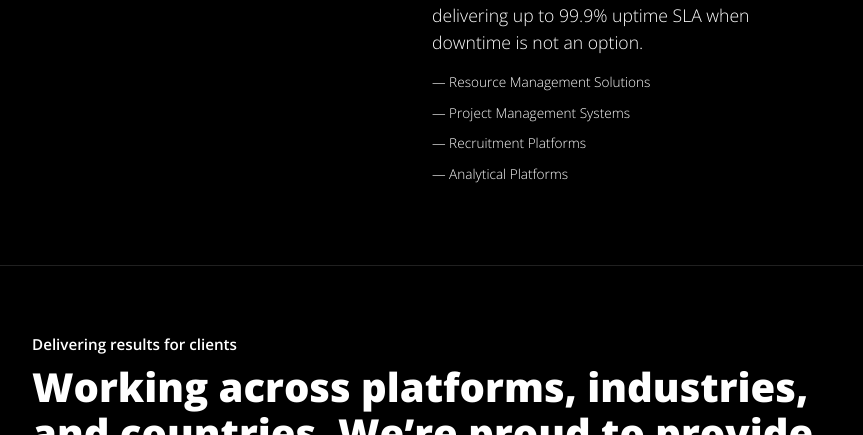
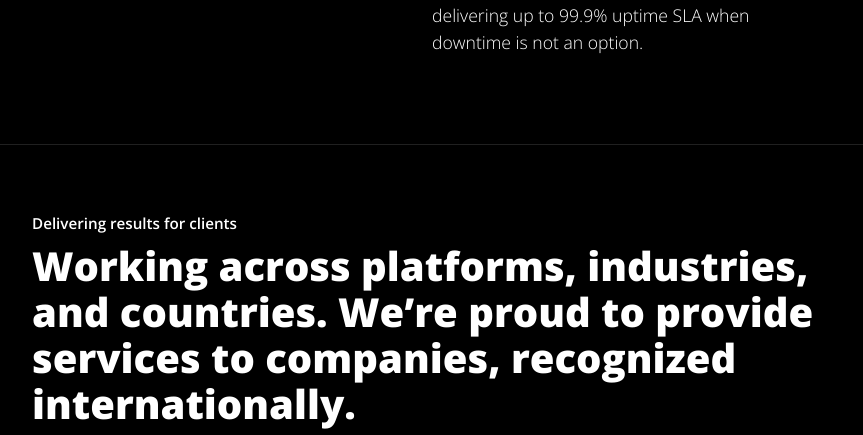
Before and after one commit to kirils8/landing-page-cr8te, a website built with Parcel: page index.html in a window 1280 px wide. Shown: the part 1881-2316 px from the top of the page, without its empty margins (208-1071 px from the left). Built offline with nearby package versions, Linux system fonts and the light colour scheme.

Commit message:
text changes

```diff
--- a/index.html
+++ b/index.html
@@ -168,12 +168,6 @@
                   We provide hosting services for client projects, as well as configuration, deployment, monitoring and scaling on
                   virtualized and cloud infrastructure, delivering up to 99.9% uptime SLA when downtime is not an option.
                 </p>
-                <ul>
-                  <li>— Resource Management Solutions</li>
-                  <li>— Project Management Systems</li>
-                  <li>— Recruitment Platforms</li>
-                  <li>— Analytical Platforms</li>
-                </ul>
               </div>
             </div>
           </div>
```
